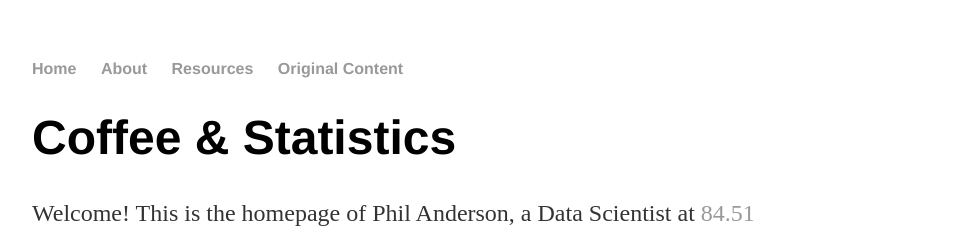
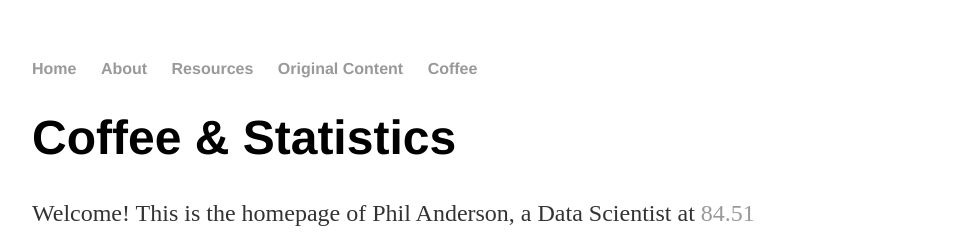
Before and after one commit to panders225/panders225.github.io, a Jekyll site: the page built from index.html, in a window 1280 px wide. Shown: the top 252 px of the page, without its empty margins (160-1113 px from the left). Built offline with Jekyll 4.4.1, drawn with Linux system fonts in a browser that asks for light colours.

Commit message:
added a coffee tab

```diff
--- a/_layouts/default.html
+++ b/_layouts/default.html
@@ -12,6 +12,7 @@
 		        	<li><a href="/about">About</a></li>
 	        		<li><a href="/resources">Resources</a></li>
 	        		<li><a href="/original_content">Original Content</a></li>
+				<li><a href="/coffee">Coffee</a></li>
 	    		</ul>
 			</nav>
 			<div class="container">
```
